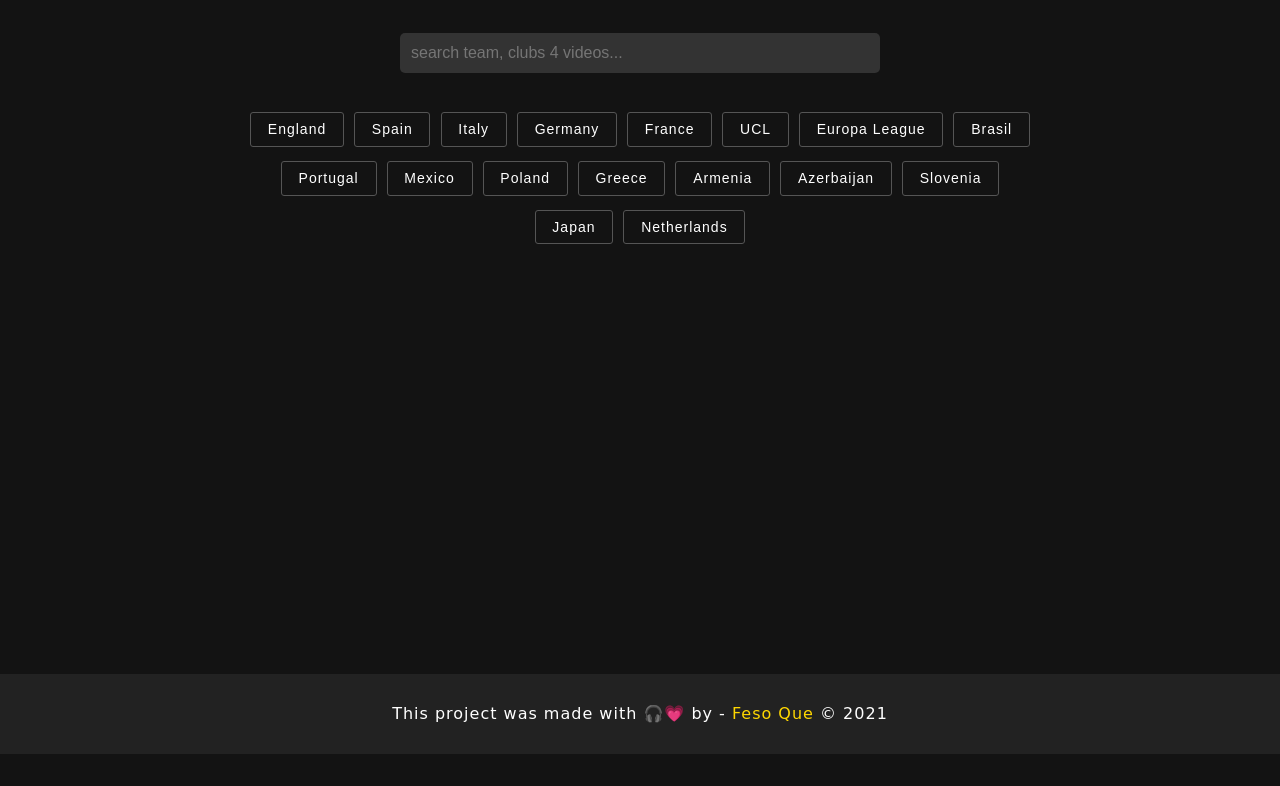
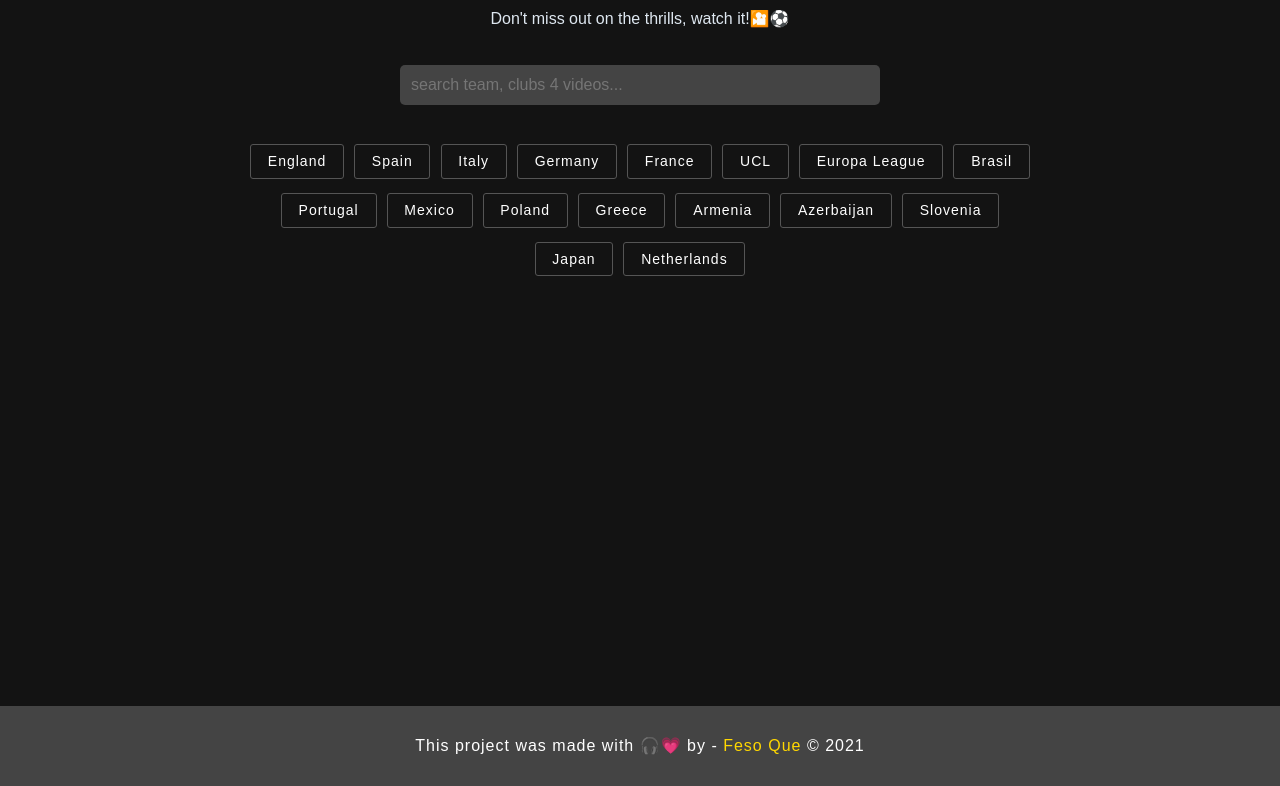
Before and after one commit to FesoQue/Football-Video-Highlight-Using-Fetch-Api, a website: page index.html in a window 1280 px wide. Shown: the part 194-980 px from the top of the page. Before the commit the page ends 948 px from the top, so only its background shows below. Drawn offline with Linux system fonts and the light colour scheme; no server answers.

Commit message:
styles improved

```diff
--- a/style.css
+++ b/style.css
@@ -19,7 +19,7 @@ body {
 .section-center {
   width: 90%;
   max-width: 800px;
-  margin: 3em auto 0;
+  margin: 5em auto 0;
   text-align: center;
   min-height: 100%;
   margin-bottom: 20px;
@@ -36,7 +36,6 @@ body {
   padding-bottom: 10px;
   color: #dee7f0;
   padding-top: 1em;
-  font-family: cursive;
 }
 .fa-spinner {
   color: gold;
@@ -55,11 +54,11 @@ body {
   width: 100%;
 }
 #search {
-  width: 80%;
+  width: 95%;
   padding: 10px;
   background: none;
   border: 0;
-  background-color: #333;
+  background-color: #444;
   /* dee7f0 */
   outline: none;
   color: #fff;
@@ -74,7 +73,7 @@ body {
 }
 
 .btn-container {
-  margin: 2em 0 3em;
+  margin: 2em 0 5em;
 }
 .filter-btns {
   text-align: center;
@@ -115,7 +114,7 @@ button:active {
   border-radius: 8px;
   box-shadow: 0 5px 11px rgba(255, 255, 255, 0.05);
   position: relative;
-  transition: border 0.5s ease-out;
+  transition: border 0.3s ease-out;
 }
 .card:hover {
   border: 1px solid #dee7f0;
@@ -150,7 +149,7 @@ button:active {
   font-style: italic;
 }
 footer {
-  background-color: #222;
+  background-color: #444;
   text-align: center;
   height: 80px;
   display: flex;
@@ -163,7 +162,6 @@ footer p {
   width: 90%;
   margin: 0 auto;
   letter-spacing: 1px;
-  font-family: cursive;
 }
 footer p span:not(#date) {
   color: gold;
```
